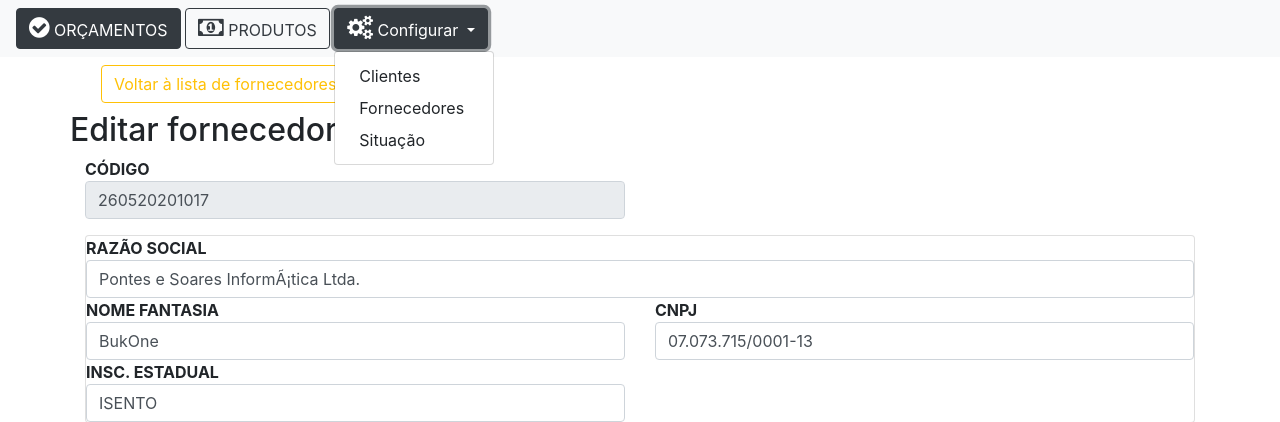
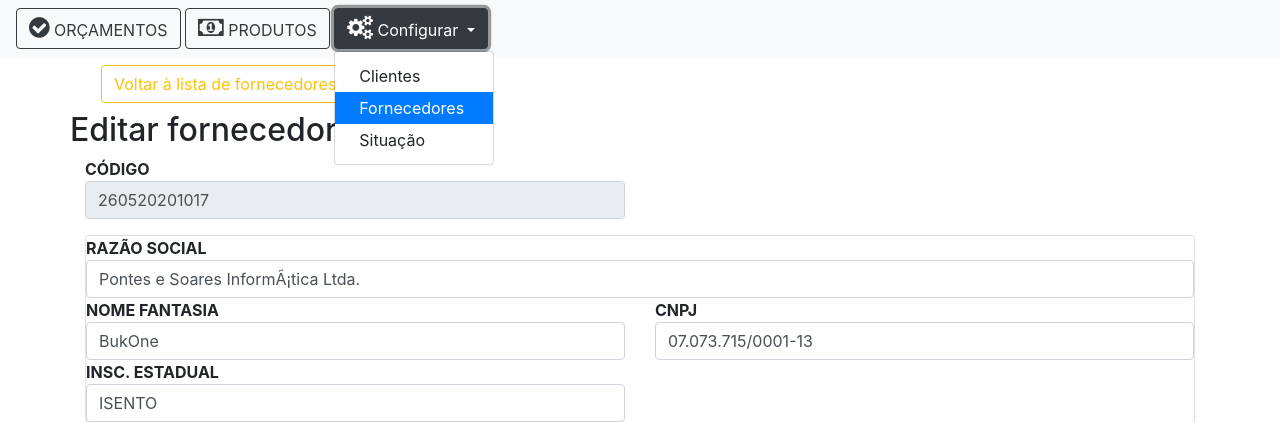
Before and after one commit to Eaglemcz/nrcotacao, a PHP site: page /edit.php?id=1 in a window 1280 px wide, after a click on "Configurar". Shown: the top 422 px of the page. Run offline with PHP 8.4, Linux system fonts and the light colour scheme; data comes from the database, SQL or seed files in the repository.

Commit message:
Add files via upload

```diff
--- a/fornecedores/edit.php
+++ b/fornecedores/edit.php
@@ -57,7 +57,7 @@
     <!-- INÍCIO NAV PRINCIPAL -->
     <nav class="navbar navbar-light bg-light">
         <form class="form-inline">
-            <a href="../orcamentos/index.php" class="btn btn-outline-dark active" role="button" aria-disabled="true"><i class="fa fa-check-circle" style="font-size:24px"></i>&nbsp;ORÇAMENTOS</a> &nbsp;
+            <a href="../orcamentos/index.php" class="btn btn-outline-dark" role="button" aria-disabled="true"><i class="fa fa-check-circle" style="font-size:24px"></i>&nbsp;ORÇAMENTOS</a> &nbsp;
             <a href="#" class="btn btn-outline-dark" role="button" aria-pressed="true"><i class="fa fa-money" style="font-size:24px"></i>&nbsp;PRODUTOS</a> &nbsp;
             <div class="dropdown">
                 <button class="btn btn-outline-dark dropdown-toggle" type="button" id="dropdownMenuButton" data-toggle="dropdown" aria-haspopup="true" aria-expanded="false"><i class="fa fa-cogs" style="font-size:24px"></i>
@@ -65,7 +65,7 @@
                 </button>
                 <div class="dropdown-menu" aria-labelledby="dropdownMenuButton">
                     <a class="dropdown-item" href="#">Clientes</a>
-                    <a class="dropdown-item" href="../fornecedores/index.php">Fornecedores</a>
+                    <a class="dropdown-item active" href="../fornecedores/index.php">Fornecedores</a>
                     <a class="dropdown-item" href="#">Situação</a>
                 </div>
             </div>
@@ -214,7 +214,7 @@
                     // Mesagem após atualizar
                     echo "<script>alert('Registro atualizado com sucesso');</script>";
                     // Redireciona para a home de jogos
-                    echo "<script>window.location.href='../fornecedores/index.php'</script>";
+                    echo "<script>window.location.href='../fornecedores/edit.php?id=$resultado->frncid'</script>";
                 }
             ?>
         </form>
```
